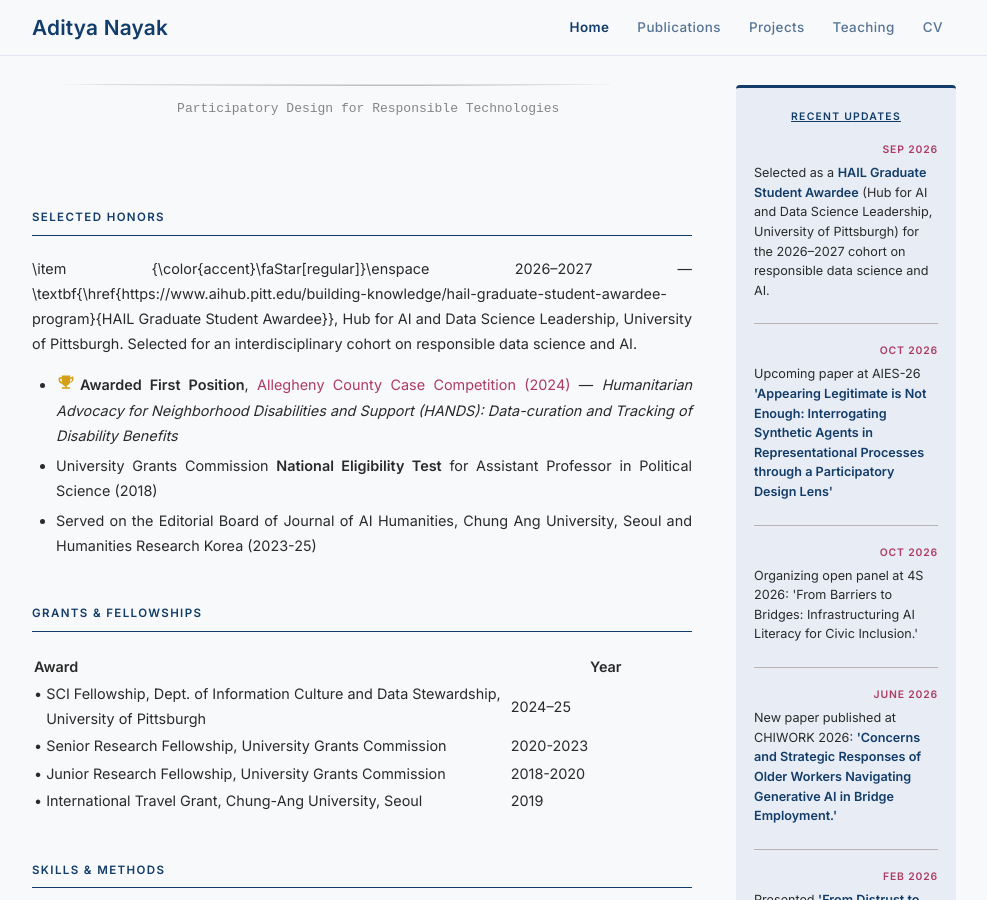
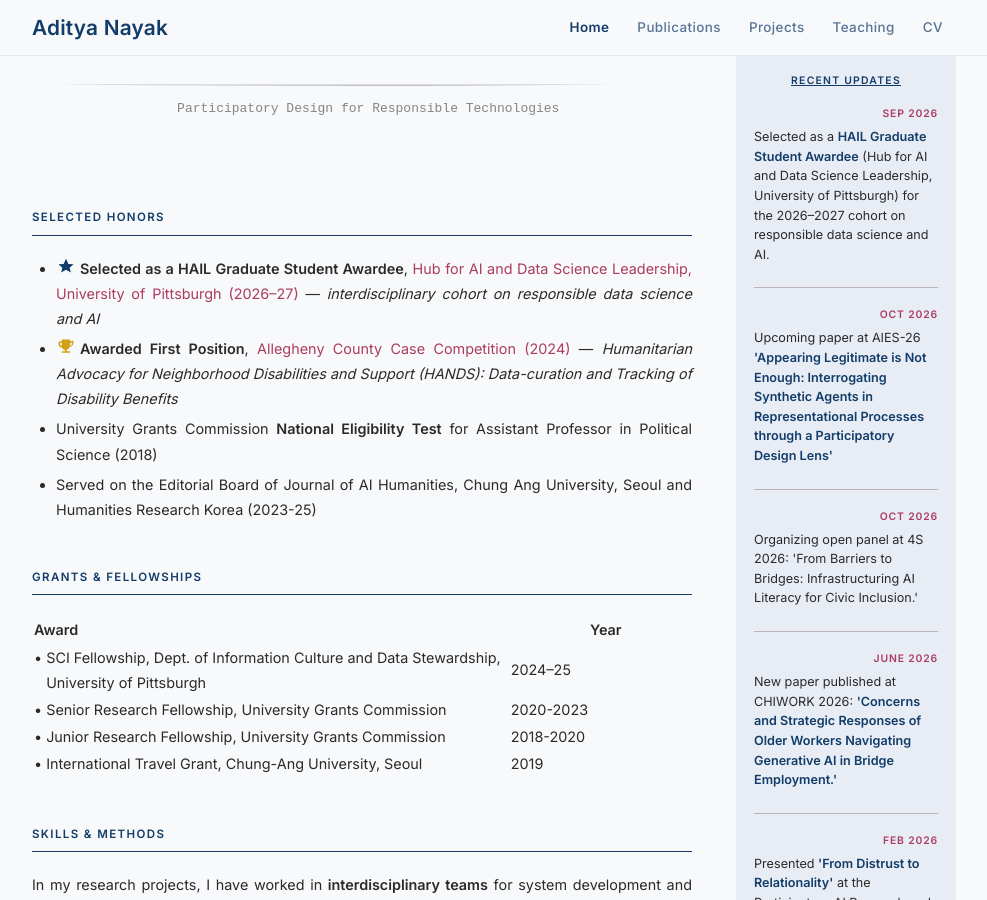
Before and after one commit to adityanayak-info/adityanayak-info.github.io, a Jekyll site: the page built from index.md, in a window 1280 px wide and 900 px high, scrolled down 1347 px. Shown: the whole window, without its empty margins (146-1133 px from the left). Built offline with Jekyll 4.4.1, drawn with Linux system fonts in a browser that asks for light colours.

Commit message:
Update honors section with new formatting and details

```diff
--- a/index.md
+++ b/index.md
@@ -114,7 +114,7 @@ My work develops <em>participatory design for responsible technologies</em> acro
 
 ## Selected Honors
 
-\item {\color{accent}\faStar[regular]}\enspace 2026--2027 --- \textbf{\href{https://www.aihub.pitt.edu/building-knowledge/hail-graduate-student-awardee-program}{HAIL Graduate Student Awardee}}, Hub for AI and Data Science Leadership, University of Pittsburgh. Selected for an interdisciplinary cohort on responsible data science and AI.
+- <span><svg xmlns="http://www.w3.org/2000/svg" viewBox="0 0 24 24" fill="#123C69" width="20" height="20" style="display:inline-block;vertical-align:-3px;margin-right:4px"><path d="M12 2l2.9 6.26 6.1.53-4.6 4.01 1.38 5.7L12 15.4 6.22 18.5 7.6 12.8 3 8.79l6.1-.53z"/></svg></span>**Selected as a HAIL Graduate Student Awardee**, [Hub for AI and Data Science Leadership, University of Pittsburgh (2026–27)](https://www.aihub.pitt.edu/building-knowledge/hail-graduate-student-awardee-program){:target="_blank"} — *interdisciplinary cohort on responsible data science and AI*
 - <span><svg xmlns="http://www.w3.org/2000/svg" viewBox="0 0 24 24" fill="#D4A017" width="20" height="20" style="display:inline-block;vertical-align:-3px;margin-right:4px"><path d="M19 5h-2V3H7v2H5c-1.1 0-2 .9-2 2v1c0 2.55 1.92 4.63 4.39 4.94.63 1.5 1.98 2.63 3.61 2.96V17H7v2h10v-2h-4v-2.1c1.63-.33 2.98-1.46 3.61-2.96C19.08 11.63 21 9.55 21 7V6c0-1.1-.9-2-2-2zM7 10.82C5.84 10.4 5 9.3 5 8V7h2v3.82zm12-2.82c0 1.3-.84 2.4-2 2.82V7h2v1z"/></svg></span>**Awarded First Position**, [Allegheny County Case Competition (2024)](https://www.sci.pitt.edu/news/sci-phd-student-wins-allegheny-county-competition-supporting-refugees){:target="_blank"} — *Humanitarian Advocacy for Neighborhood Disabilities and Support (HANDS): Data-curation and Tracking of Disability Benefits*
 - University Grants Commission **National Eligibility Test** for Assistant Professor in Political Science (2018)
 - Served on the Editorial Board of Journal of AI Humanities, Chung Ang University, Seoul and Humanities Research Korea (2023-25)
```
